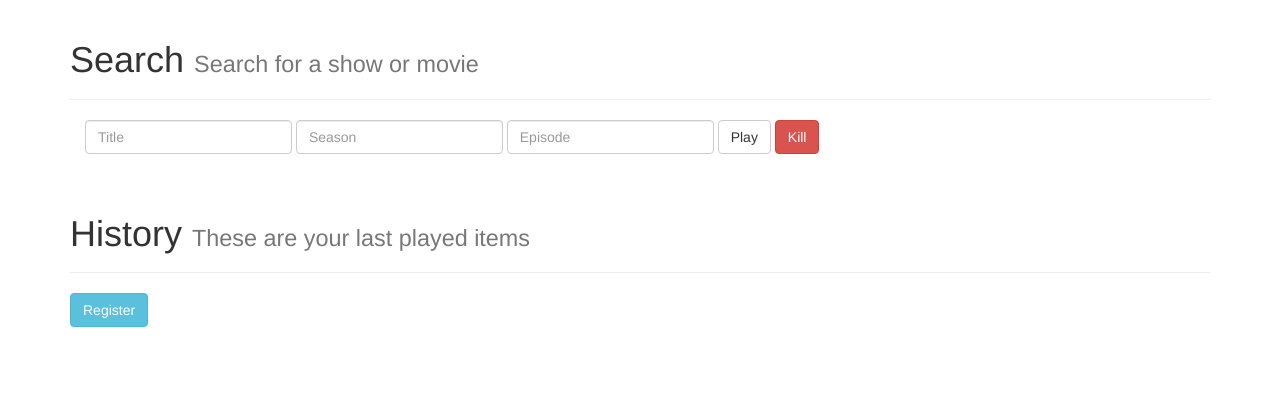
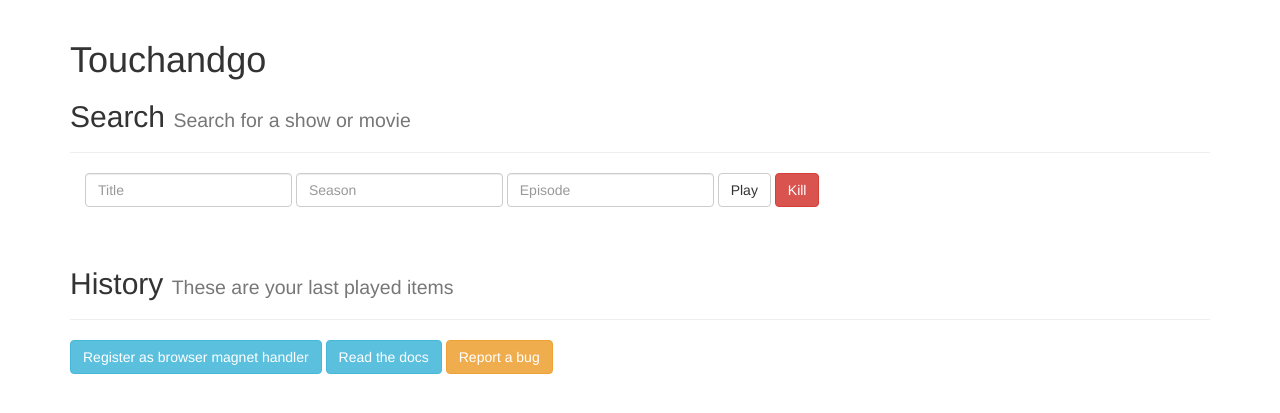
Before and after one commit to touchandgo-devs/touchandgo, a Python web app: template touchandgo/templates/main.html in a window 1280 px wide. Shown: the top 413 px of the page. Run offline with Jinja, Linux system fonts and the light colour scheme; the template is opened without the code that fills it, so the values that code supplies are empty; some libraries are stand-ins or nearby versions.

Commit message:
adding docs and issues button to the tsproxy

```diff
--- a/touchandgo/templates/main.html
+++ b/touchandgo/templates/main.html
@@ -36,7 +36,8 @@
     <body>
       <div class="container">
         <div class="page-header">
-          <h1>Search <small>Search for a show or movie</small></h1>
+          <h1>Touchandgo</h1>
+          <h2>Search <small>Search for a show or movie</small></h2>
         </div>
         <div class="container">
           <form class="form-inline" role="form">
@@ -58,7 +59,7 @@
           </div>
         </div>
         <div class="page-header">
-          <h1>History <small> These are your last played items</small></h1>
+          <h2>History <small> These are your last played items</small></h2>
         </div>
         <div class="container history">
         {%for item in items%}
@@ -77,8 +78,9 @@
           </div>
         {%endfor%}
         </div>
-        <button type="button" class="btn btn-info" id="register">Register</button>
-      </div>
+        <button type="button" class="btn btn-info" id="register">Register as browser magnet handler</button>
+        <button type="button" class="btn btn-info" id="docs">Read the docs</button>
+        <button type="button" class="btn btn-warning" id="report">Report a bug</button> </div>
     </body>
     <script>
       var streamingURL = '';
@@ -95,6 +97,12 @@
         e.preventDefault();
         streamingURL = this.href;
         loadVideo(this.href);
+      });
+      $('#docs').on('click', function(e){
+        location.href='http://touchandgo.rtfd.org'
+      });
+      $('#report').on('click', function(e){
+        location.href='http://github.com/touchandgo-devs/touchandgo/issues/new'
       });
 
       $('#kill').on('click',  function(e){
```
